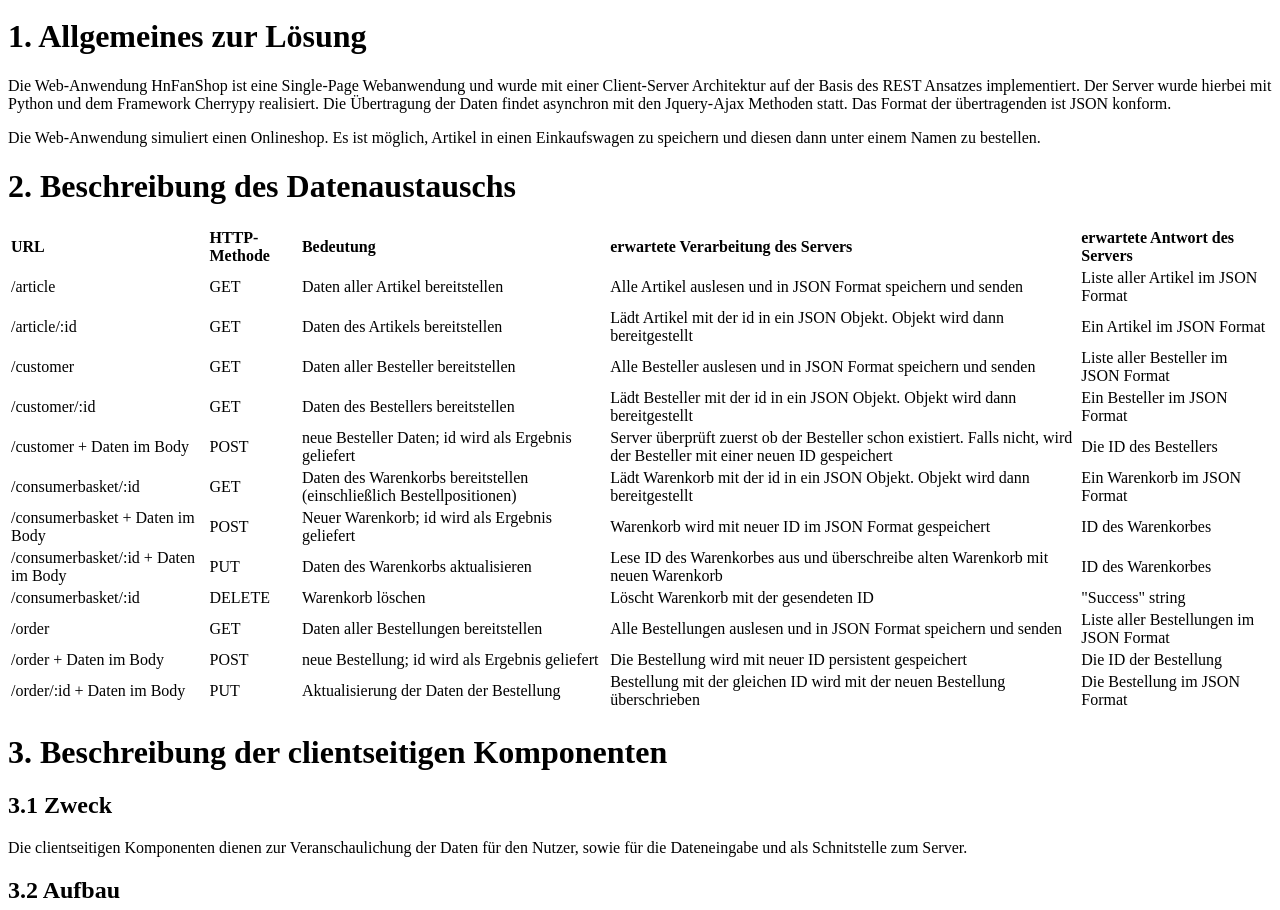
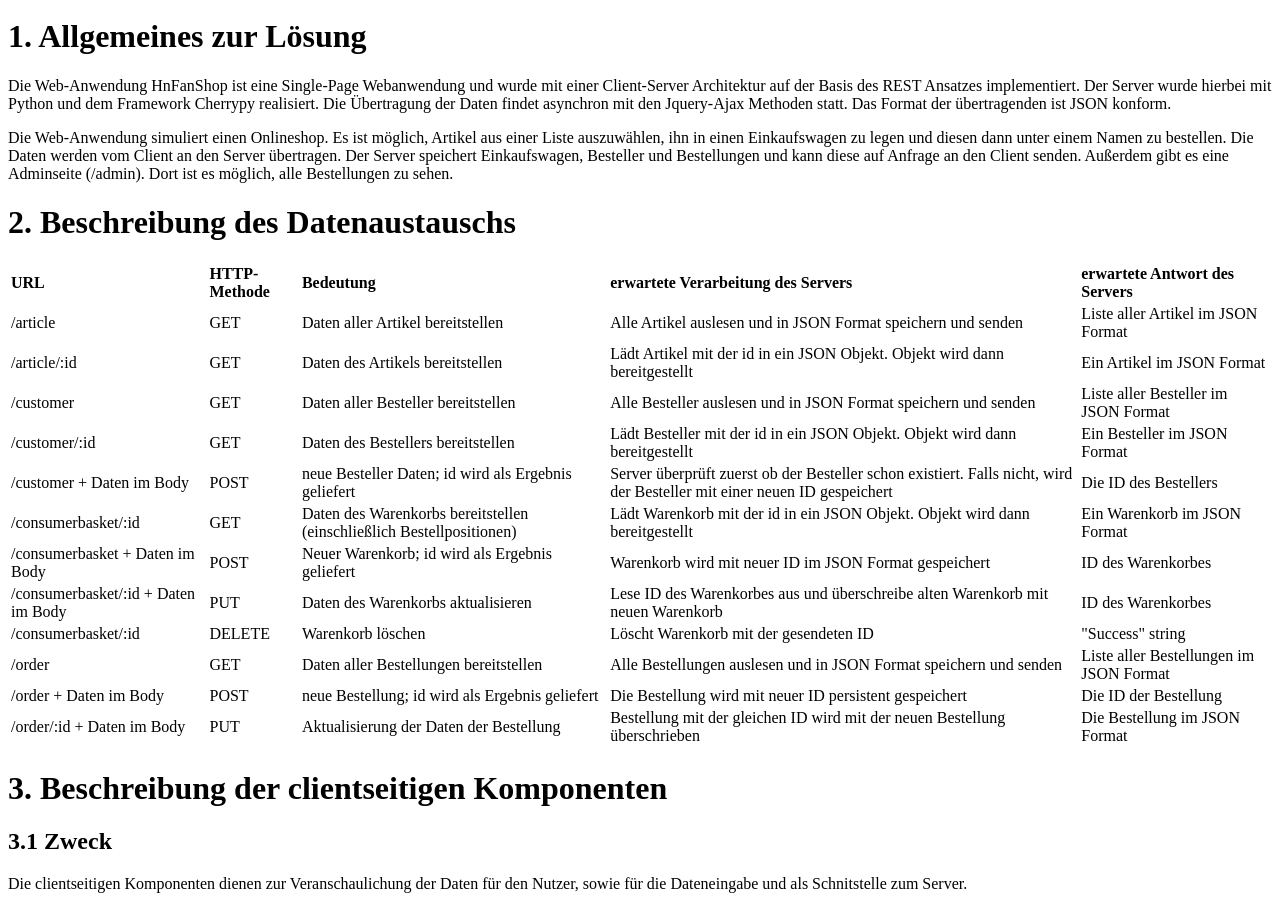
Before and after one commit to Dtebart/Web-REST, a plain HTML site: page doc/Doku.html in a window 1280 px wide. Shown: the part 850-1760 px from the top of the page. Drawn offline with Linux system fonts and the light colour scheme.

Commit message:
Allgemeines zur Loesung erweitert (html datei erstellen vergessen)

```diff
--- a/doc/Doku.html
+++ b/doc/Doku.html
@@ -63,7 +63,7 @@
 </ul>
 <h1 id="allgemeines-zur-lösung">1. Allgemeines zur Lösung</h1>
 <p>Die Web-Anwendung HnFanShop ist eine Single-Page Webanwendung und wurde mit einer Client-Server Architektur auf der Basis des REST Ansatzes implementiert. Der Server wurde hierbei mit Python und dem Framework Cherrypy realisiert. Die Übertragung der Daten findet asynchron mit den Jquery-Ajax Methoden statt. Das Format der übertragenden ist JSON konform.</p>
-<p>Die Web-Anwendung simuliert einen Onlineshop. Es ist möglich, Artikel in einen Einkaufswagen zu speichern und diesen dann unter einem Namen zu bestellen.</p>
+<p>Die Web-Anwendung simuliert einen Onlineshop. Es ist möglich, Artikel aus einer Liste auszuwählen, ihn in einen Einkaufswagen zu legen und diesen dann unter einem Namen zu bestellen. Die Daten werden vom Client an den Server übertragen. Der Server speichert Einkaufswagen, Besteller und Bestellungen und kann diese auf Anfrage an den Client senden. Außerdem gibt es eine Adminseite (/admin). Dort ist es möglich, alle Bestellungen zu sehen.</p>
 <h1 id="beschreibung-des-datenaustauschs">2. Beschreibung des Datenaustauschs</h1>
 <table>
 <thead>
```
